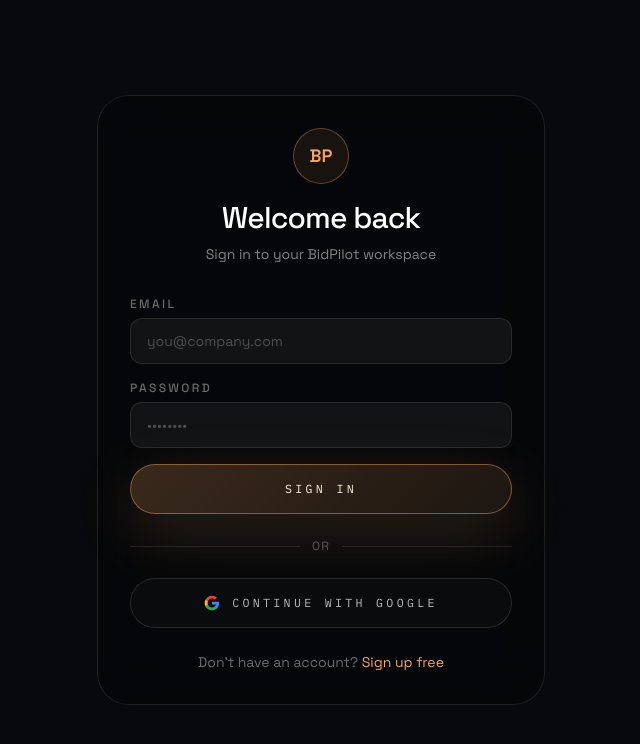
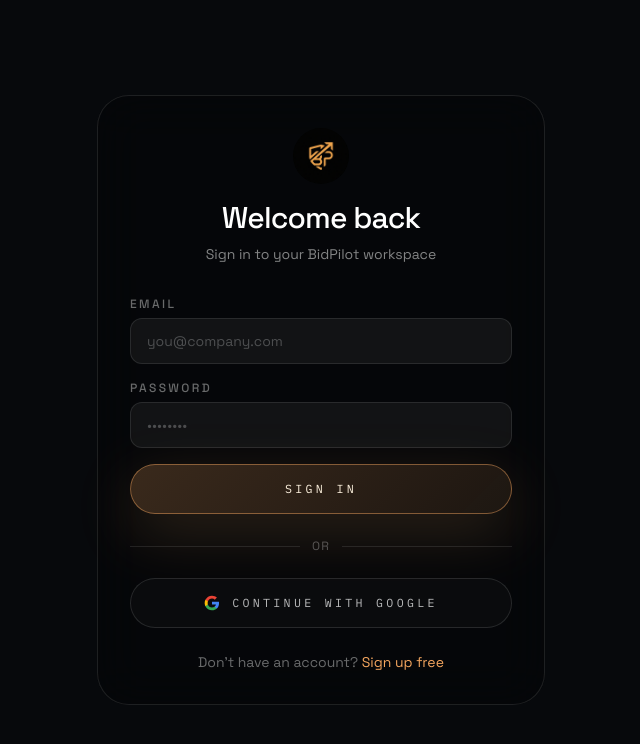
Before and after one commit to let-the-dreamers-rise/tinyfish-bidpilot, a Next.js app: page /sign-in in a window 1280 px wide. Shown: the top 744 px of the page, without its empty margins (319-959 px from the left). Built offline with nearby package versions, Linux system fonts and the light colour scheme.

Commit message:
fix: update BidPilot logo across all pages

```diff
--- a/src/app/(auth)/sign-in/page.tsx
+++ b/src/app/(auth)/sign-in/page.tsx
@@ -51,9 +51,7 @@ function SignInForm() {
   return (
     <div className="rounded-[2rem] border border-white/10 bg-black/25 p-8 backdrop-blur-xl">
       <div className="mb-8 text-center">
-        <div className="mx-auto mb-4 flex h-14 w-14 items-center justify-center rounded-full border border-[rgba(245,166,95,0.35)] bg-[rgba(245,166,95,0.08)]">
-          <span className="text-lg font-semibold text-[var(--accent)]">BP</span>
-        </div>
+        <img src="/bidpilot-logo.png" alt="BidPilot" width={56} height={56} className="mx-auto mb-4 rounded-full" />
         <h1 className="text-3xl font-medium tracking-[-0.03em] text-white">
           Welcome back
         </h1>
--- a/src/app/(auth)/sign-up/page.tsx
+++ b/src/app/(auth)/sign-up/page.tsx
@@ -82,9 +82,7 @@ export default function SignUpPage() {
   return (
     <div className="rounded-[2rem] border border-white/10 bg-black/25 p-8 backdrop-blur-xl">
       <div className="mb-8 text-center">
-        <div className="mx-auto mb-4 flex h-14 w-14 items-center justify-center rounded-full border border-[rgba(245,166,95,0.35)] bg-[rgba(245,166,95,0.08)]">
-          <span className="text-lg font-semibold text-[var(--accent)]">BP</span>
-        </div>
+        <img src="/bidpilot-logo.png" alt="BidPilot" width={56} height={56} className="mx-auto mb-4 rounded-full" />
         <h1 className="text-3xl font-medium tracking-[-0.03em] text-white">
           Start automating
         </h1>
--- a/src/app/dashboard/layout.tsx
+++ b/src/app/dashboard/layout.tsx
@@ -105,9 +105,7 @@ export default function DashboardLayout({
     <div className="flex h-full flex-col">
       {/* Logo */}
       <div className={`flex items-center gap-3 border-b border-white/8 px-5 py-5 ${collapsed ? "justify-center" : ""}`}>
-        <span className="inline-flex h-9 w-9 flex-shrink-0 items-center justify-center rounded-full border border-[rgba(245,166,95,0.35)] bg-[rgba(245,166,95,0.08)] text-xs font-semibold text-[var(--accent)]">
-          BP
-        </span>
+        <img src="/bidpilot-logo.png" alt="BidPilot" width={36} height={36} className="rounded-full flex-shrink-0" />
         {!collapsed && (
           <div className="min-w-0">
             <p className="text-sm font-medium text-white">BidPilot</p>
--- a/src/app/demo/page.tsx
+++ b/src/app/demo/page.tsx
@@ -153,9 +153,7 @@ export default function DemoPage() {
       <header className="sticky top-0 z-30 border-b border-white/8 bg-[var(--background)]/90 backdrop-blur-xl">
         <div className="mx-auto flex max-w-7xl items-center justify-between px-6 py-4 lg:px-10">
           <Link href="/" className="flex items-center gap-3">
-            <span className="inline-flex h-9 w-9 items-center justify-center rounded-full border border-[rgba(245,166,95,0.35)] bg-[rgba(245,166,95,0.08)] text-xs font-semibold text-[var(--accent)]">
-              BP
-            </span>
+            <img src="/bidpilot-logo.png" alt="BidPilot" width={36} height={36} className="rounded-full" />
             <div>
               <p className="text-sm font-medium text-white">BidPilot</p>
               <p className="signal-face text-[9px] uppercase tracking-[0.3em] text-white/35">
--- a/src/app/workspace/layout.tsx
+++ b/src/app/workspace/layout.tsx
@@ -1,3 +1,4 @@
+import Image from "next/image";
 import Link from "next/link";
 
 import { UserNav } from "@/components/user-nav";
@@ -12,9 +13,7 @@ export default function WorkspaceLayout({
       <header className="border-b border-white/10 bg-black/15 px-6 py-5 backdrop-blur-xl lg:px-10">
         <div className="mx-auto flex max-w-7xl flex-col gap-4 lg:flex-row lg:items-center lg:justify-between">
           <div className="flex items-center gap-4">
-            <span className="inline-flex h-11 w-11 items-center justify-center rounded-full border border-[rgba(245,166,95,0.35)] bg-[rgba(245,166,95,0.08)] text-sm font-semibold text-[var(--accent)]">
-              BP
-            </span>
+              <Image src="/bidpilot-logo.png" alt="BidPilot" width={44} height={44} className="rounded-full" />
             <div>
               <p className="text-sm font-medium text-white">BidPilot Workspace</p>
               <p className="signal-face text-[10px] uppercase tracking-[0.32em] text-white/38">
```
